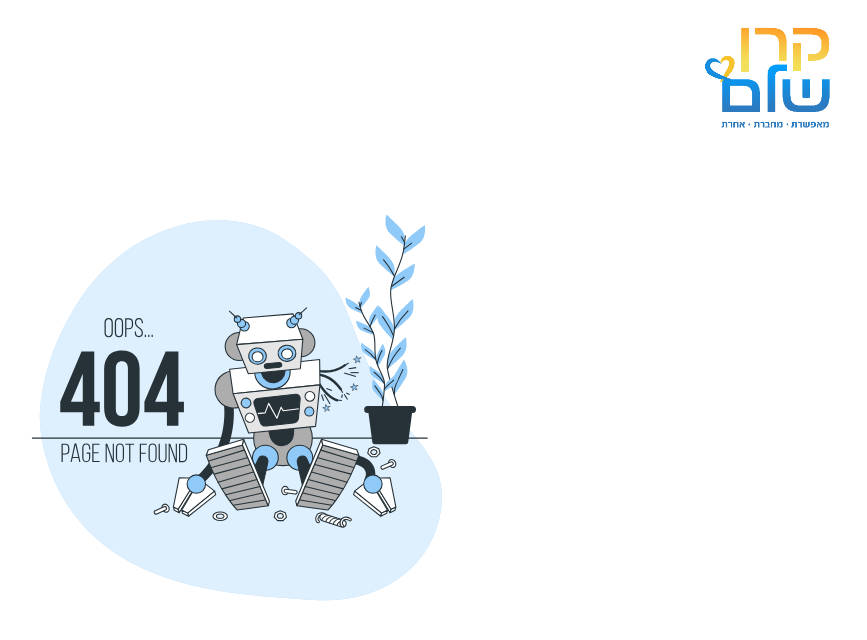
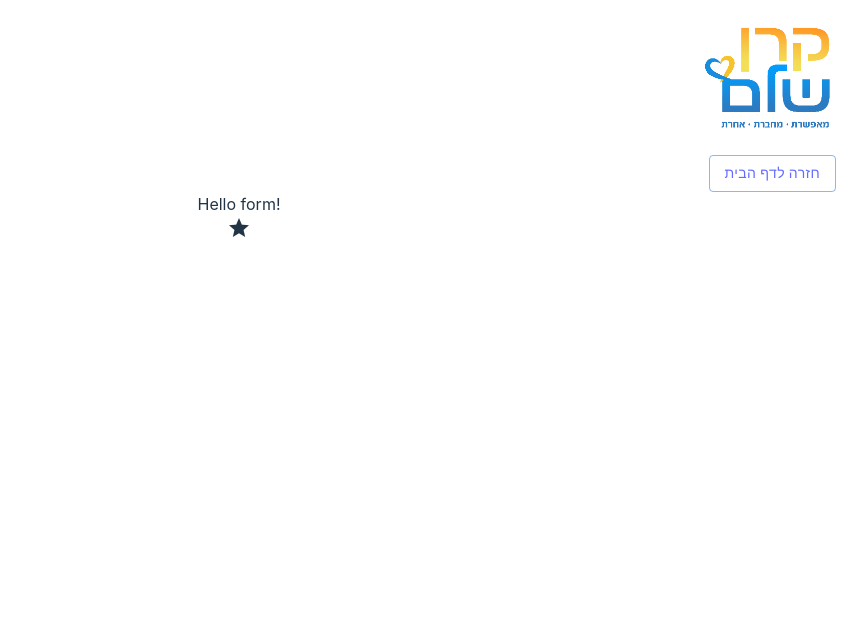
Before and after one commit to alonganot/BGR, a React (Vite) app in the folder frontend/: page /form in a window 1280 px wide. Before the commit this address had no page. Shown: the top 640 px of the page, without its empty margins (401-1268 px from the left). Built offline with nearby package versions, Linux system fonts and the light colour scheme.

Commit message:
added check and empty form page

```diff
--- a/frontend/src/App.tsx
+++ b/frontend/src/App.tsx
@@ -10,6 +10,7 @@ import { Box } from "@mui/material";
 import DetailsPage from "./pages/DetailsPage.tsx";
 import NotFoundPage from "./pages/NotFoundPage.tsx";
 import { UserProvider } from "./context/UserContext.tsx";
+import FormPage from "./pages/FormPage.tsx";
 
 function App() {
   const router = createBrowserRouter([
@@ -28,6 +29,11 @@ function App() {
       element: <DetailsPage />,
       errorElement: <NotFoundPage />
     },
+    {
+      path: "/form",
+      element: <FormPage />,
+      errorElement: <NotFoundPage />
+    },
   ]);
 
   return (
--- a/frontend/src/components/FrameInfoForm.tsx
+++ b/frontend/src/components/FrameInfoForm.tsx
@@ -1,6 +1,4 @@
-import {
-    FormControl, FormLabel, TextField
-} from '@mui/material'
+import { FormControl, TextField } from '@mui/material'
 import { ChangeEvent } from 'react';
 import { Title } from '../styles/SharedStyles';
 import { useUserContext } from '../context/UserContext';
@@ -31,7 +29,7 @@ function FrameInfoForm() {
                     value={user.frame.name}
                     onChange={changeFrameName}
                     error={user.frame.name.length === 0}
-                    helperText={user.frame.name.length === 0 ? `שדה זה הוא חובה`: ''}
+                    helperText={user.frame.name.length === 0 ? `שדה זה הוא חובה`: ' '}
                 />
                 <TextField
                     id="frame-organization-select"
@@ -40,7 +38,7 @@ function FrameInfoForm() {
                     value={user.frame.organization}
                     onChange={changeFrameOrganization}
                     error={user.frame.organization.length === 0}
-                    helperText={user.frame.organization.length === 0 ? `שדה זה הוא חובה`: ''}
+                    helperText={user.frame.organization.length === 0 ? `שדה זה הוא חובה`: ' '}
                 />
                 <TextField
                     id="frame-city-select"
@@ -49,7 +47,7 @@ function FrameInfoForm() {
                     value={user.frame.city}
                     onChange={changeFrameCity}
                     error={user.frame.city.length === 0}
-                    helperText={user.frame.city.length === 0 ? `שדה זה הוא חובה`: ''}
+                    helperText={user.frame.city.length === 0 ? `שדה זה הוא חובה`: ' '}
                 />
             </FormControl>
         </>
--- a/frontend/src/pages/DetailsPage.tsx
+++ b/frontend/src/pages/DetailsPage.tsx
@@ -1,9 +1,19 @@
 import { Button, Grid } from "@mui/material"
-import { Link } from "react-router-dom"
+import { Link, useNavigate } from "react-router-dom"
 import SelfInfoForm from "../components/SelfInfoForm"
 import FrameInfoForm from "../components/FrameInfoForm"
+import { useUserContext } from "../context/UserContext";
 
 function DetailsPage() {
+  const navigate = useNavigate();
+  const { user } = useUserContext();
+
+
+  const isFormFilled = (): boolean => {
+    return user.age > 0 && user.gender !== '' && user.canRead !== ''
+          && user.frame.name !== '' && user.frame.organization !== '' && user.frame.city !== ''
+  }
+
   return (
     <>
       <Grid container>
@@ -20,6 +30,8 @@ function DetailsPage() {
           <SelfInfoForm />
         </Grid>
       </Grid>
+      <Button variant="contained" color="success"
+        disabled={!isFormFilled()} onClick={() => navigate("/form")}>לתחילת הסקר</Button>
     </>
   )
 }
--- /dev/null
+++ b/frontend/src/pages/FormPage.tsx
@@ -0,0 +1,19 @@
+import { Button, Grid, Icon } from "@mui/material"
+import { Link } from "react-router-dom"
+
+function FormPage() {
+  return (
+    <>
+    <Grid container>
+        <Grid item xs={10} />
+        <Grid item xs={2}>
+          <Button variant="outlined"><Link to="/">חזרה לדף הבית</Link></Button>
+        </Grid>
+      </Grid>
+     <div>Hello form!</div>
+     <Icon>star</Icon>
+    </>
+  )
+}
+
+export default FormPage
```
